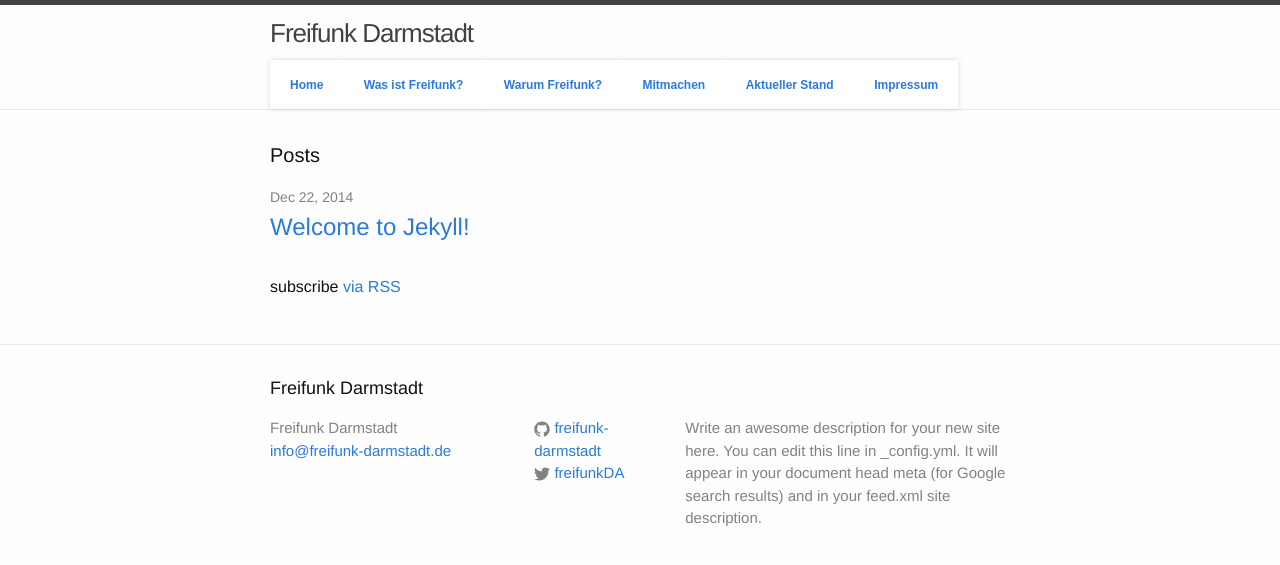
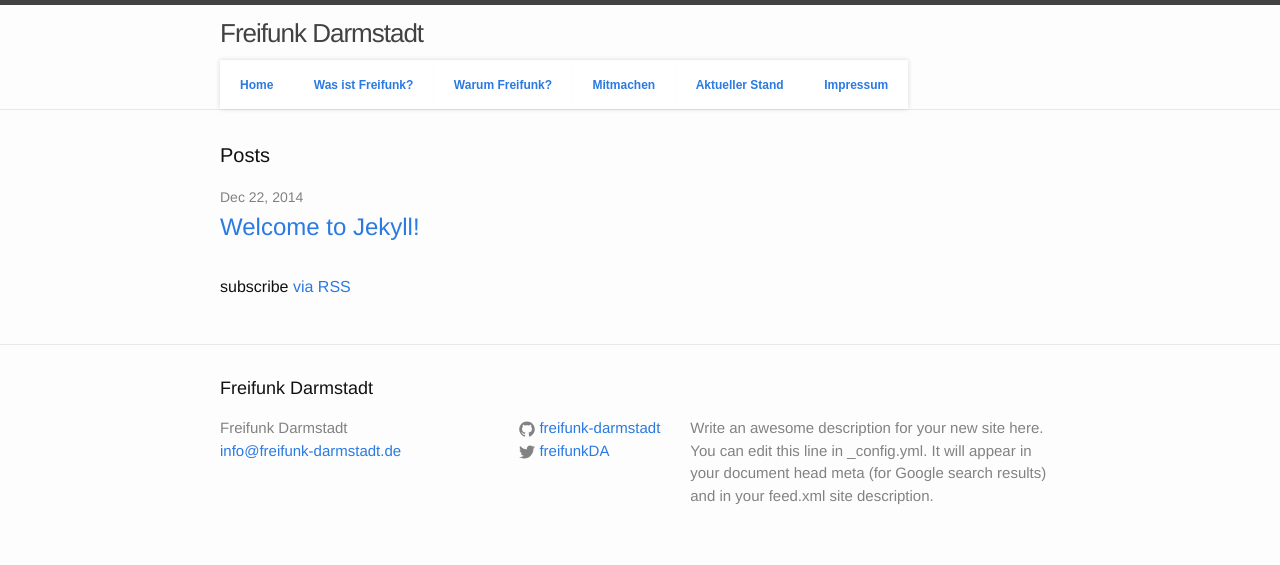
Before and after one commit to mdrenger/darmstadt.freifunk.net, a Jekyll site: the page built from pages/index.html, in a window 1280 px wide. Shown: the top 565 px of the page. Built offline with Jekyll 4.4.1, drawn with Linux system fonts in a browser that asks for light colours.

Commit message:
made content area wider

```diff
--- a/_sass/_base.scss
+++ b/_sass/_base.scss
@@ -154,8 +154,8 @@
  * Wrapper
  */
 .wrapper {
-    max-width: -webkit-calc(800px - (#{$spacing-unit} * 2));
-    max-width:         calc(800px - (#{$spacing-unit} * 2));
+    max-width: -webkit-calc(900px - (#{$spacing-unit} * 2));
+    max-width:         calc(900px - (#{$spacing-unit} * 2));
     margin-right: auto;
     margin-left: auto;
     padding-right: $spacing-unit;
@@ -163,8 +163,8 @@
     @extend %clearfix;
 
     @include media-query($on-laptop) {
-        max-width: -webkit-calc(800px - (#{$spacing-unit}));
-        max-width:         calc(800px - (#{$spacing-unit}));
+        max-width: -webkit-calc(900px - (#{$spacing-unit}));
+        max-width:         calc(900px - (#{$spacing-unit}));
         padding-right: $spacing-unit / 2;
         padding-left: $spacing-unit / 2;
     }
```
